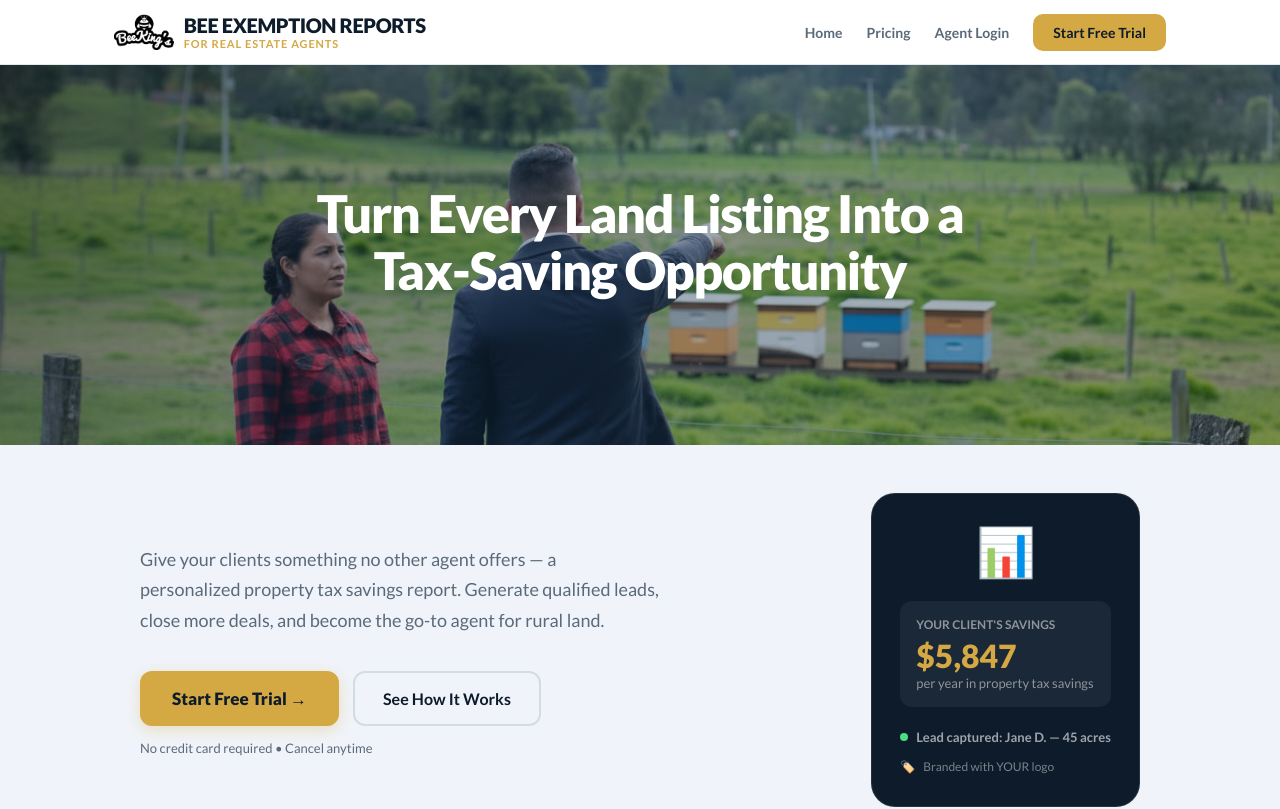
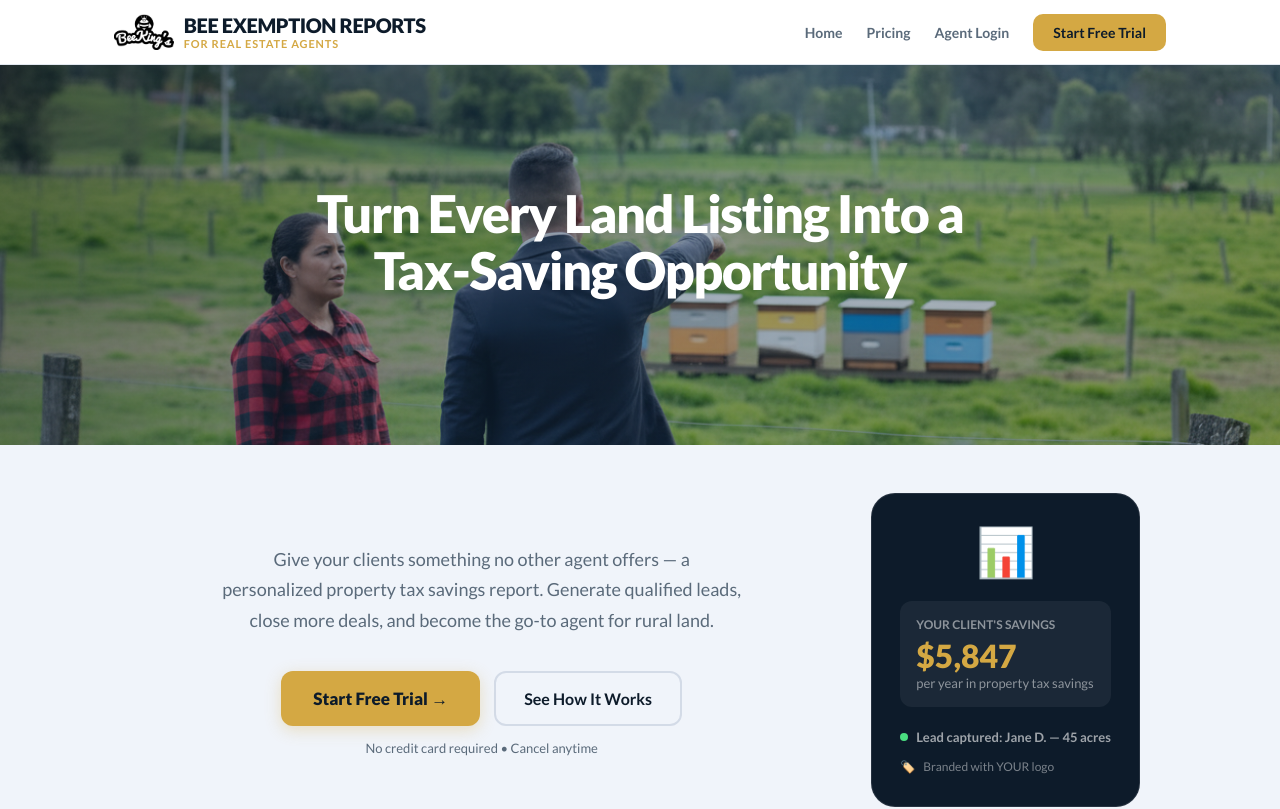
Before and after one commit to beekingsco/texasbeeexemption, a Next.js app: page /agents in a window 1280 px wide. Shown: the top 809 px of the page. Built offline with nearby package versions, Linux system fonts and the light colour scheme.

Commit message:
Center hero CTA buttons

```diff
--- a/app/agents/page.tsx
+++ b/app/agents/page.tsx
@@ -250,12 +250,12 @@ export default function AgentLandingPage() {
       {/* ===================== HERO BOTTOM — No Background Image ===================== */}
       <section style={{ padding: '48px 24px 64px', background: C.sky }}>
         <div className="hero-animate hero-flex" style={{ maxWidth: 1000, margin: '0 auto', display: 'flex', alignItems: 'center', gap: 48 }}>
-          <div style={{ flex: 1, display: 'flex', flexDirection: 'column', alignItems: 'flex-start' }}>
+          <div style={{ flex: 1, display: 'flex', flexDirection: 'column', alignItems: 'center', textAlign: 'center' as const }}>
             <p style={{ fontSize: 18, color: C.gray, lineHeight: 1.7, marginBottom: 36, maxWidth: 520 }}>
               Give your clients something no other agent offers — a personalized property tax savings report.
               Generate qualified leads, close more deals, and become the go-to agent for rural land.
             </p>
-            <div style={{ display: 'flex', gap: 14, flexWrap: 'wrap' }}>
+            <div style={{ display: 'flex', gap: 14, flexWrap: 'wrap', justifyContent: 'center' }}>
               <button
                 onClick={() => scrollToSignup()}
                 className="cta-btn"
```
